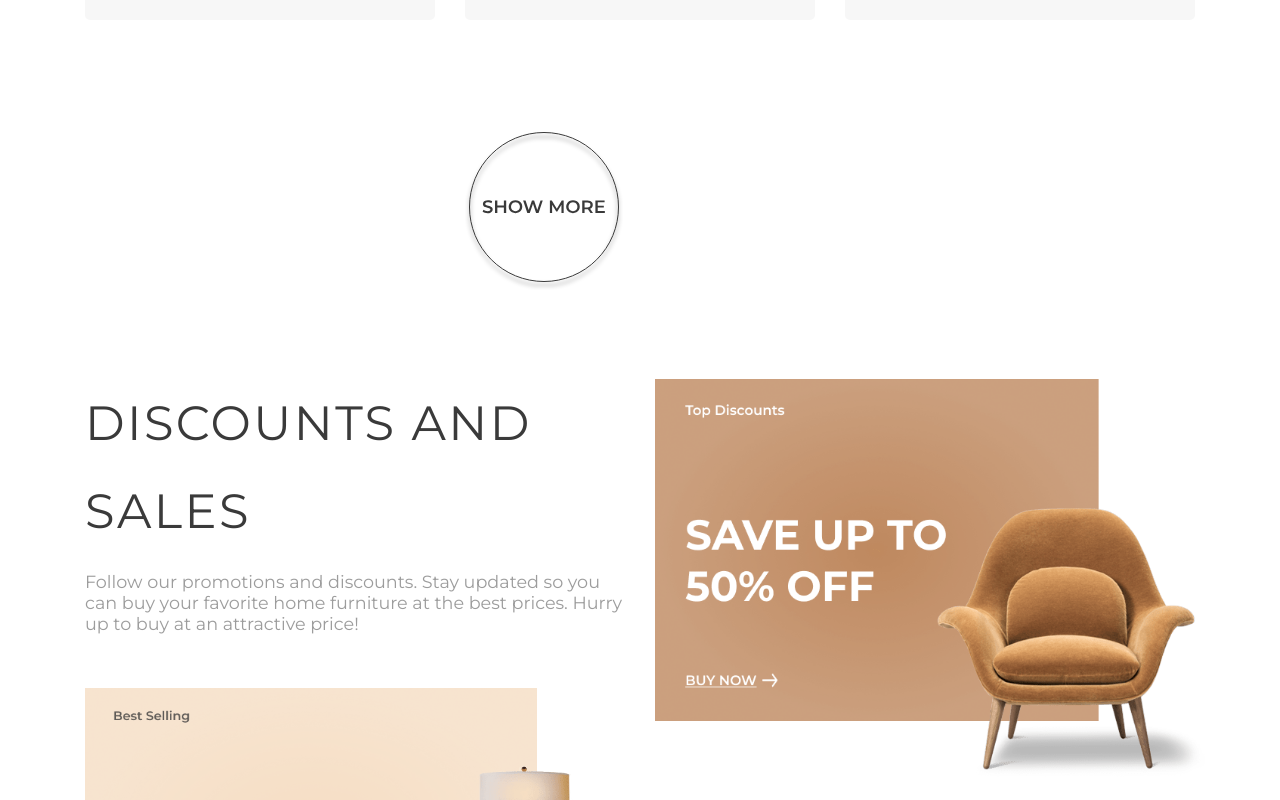
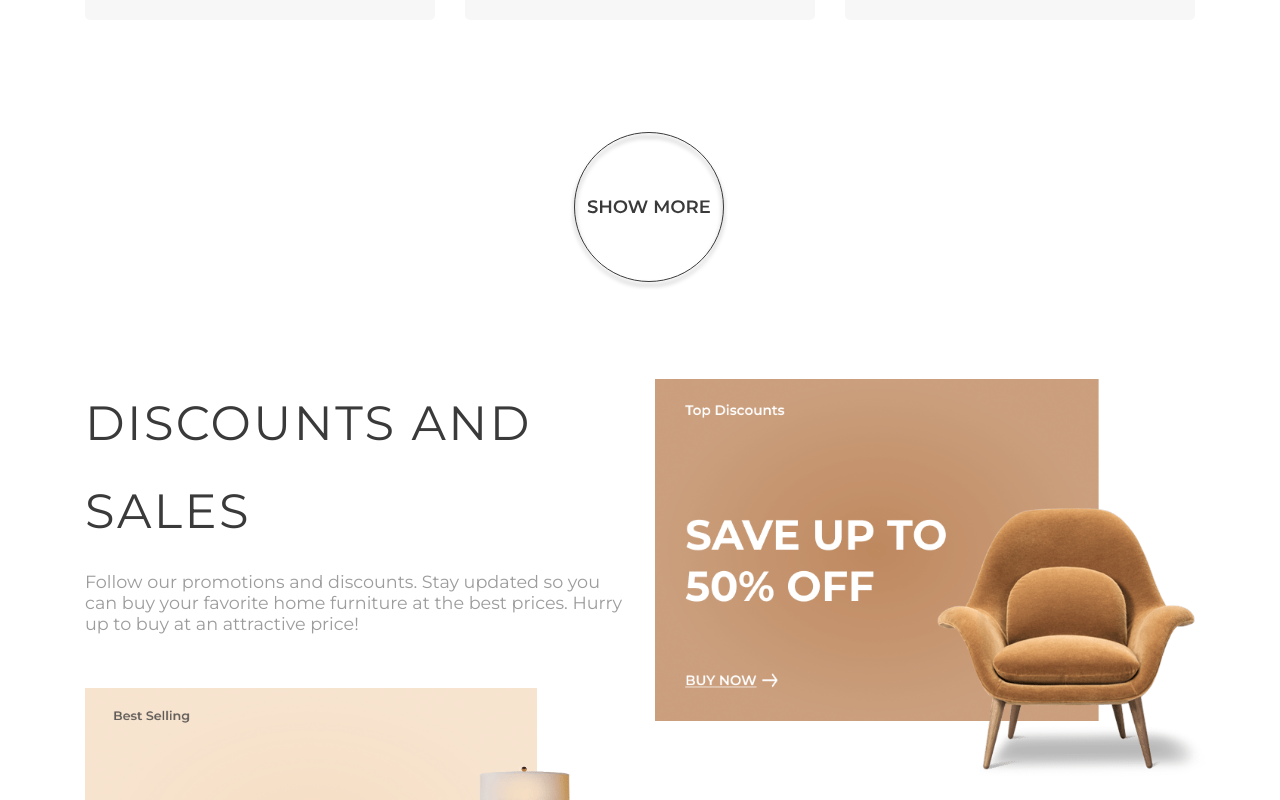
Before and after one commit to amalbros/devza, an Angular app: page / in a window 1280 px wide. Shown: the part 3540-4340 px from the top of the page. Built offline with nearby package versions, Linux system fonts and the light colour scheme; what angular-font-awesome would draw is missing.

Commit message:
Project almost ready for production

```diff
--- a/src/app/home/home.component.css
+++ b/src/app/home/home.component.css
@@ -478,4 +478,11 @@ color: #3A3A3A;
 }
 .shopByRoom{
 margin-top:5%;}
+
 }
+
+@media screen and (max-width:1500px) {
+    .showMore{
+        margin-left:30%;
+    }
+}
--- a/src/app/home/home.component.html
+++ b/src/app/home/home.component.html
@@ -248,7 +248,8 @@ color: rgba(58, 58, 58, 0.5);
         <div class="col-sm-4">
 
         </div>
-        <div class="col-sm-4">
+        <div class="col-sm-4" >
+            <div class="showMore">
             <svg width="158" height="158" viewBox="0 0 158 158" fill="none" xmlns="http://www.w3.org/2000/svg">
                 <g filter="url(#filter0_d)">
                 <circle cx="79" cy="75" r="74.5" stroke="#3A3A3A"/>
@@ -266,7 +267,7 @@ color: rgba(58, 58, 58, 0.5);
                 </filter>
                 </defs>
                 </svg>
-
+            </div>
         </div>
         <div class="col-sm-4">
 
```
